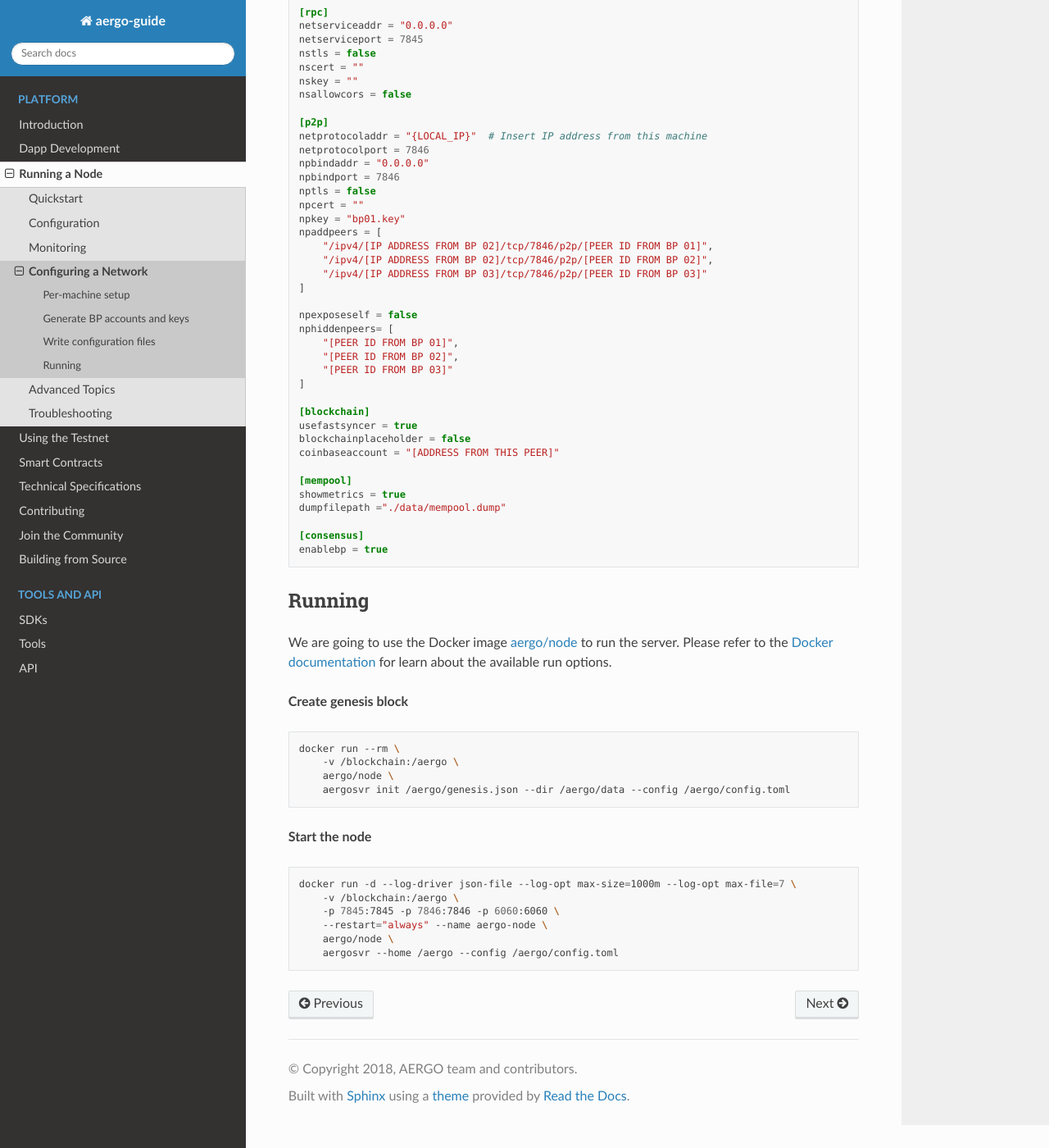
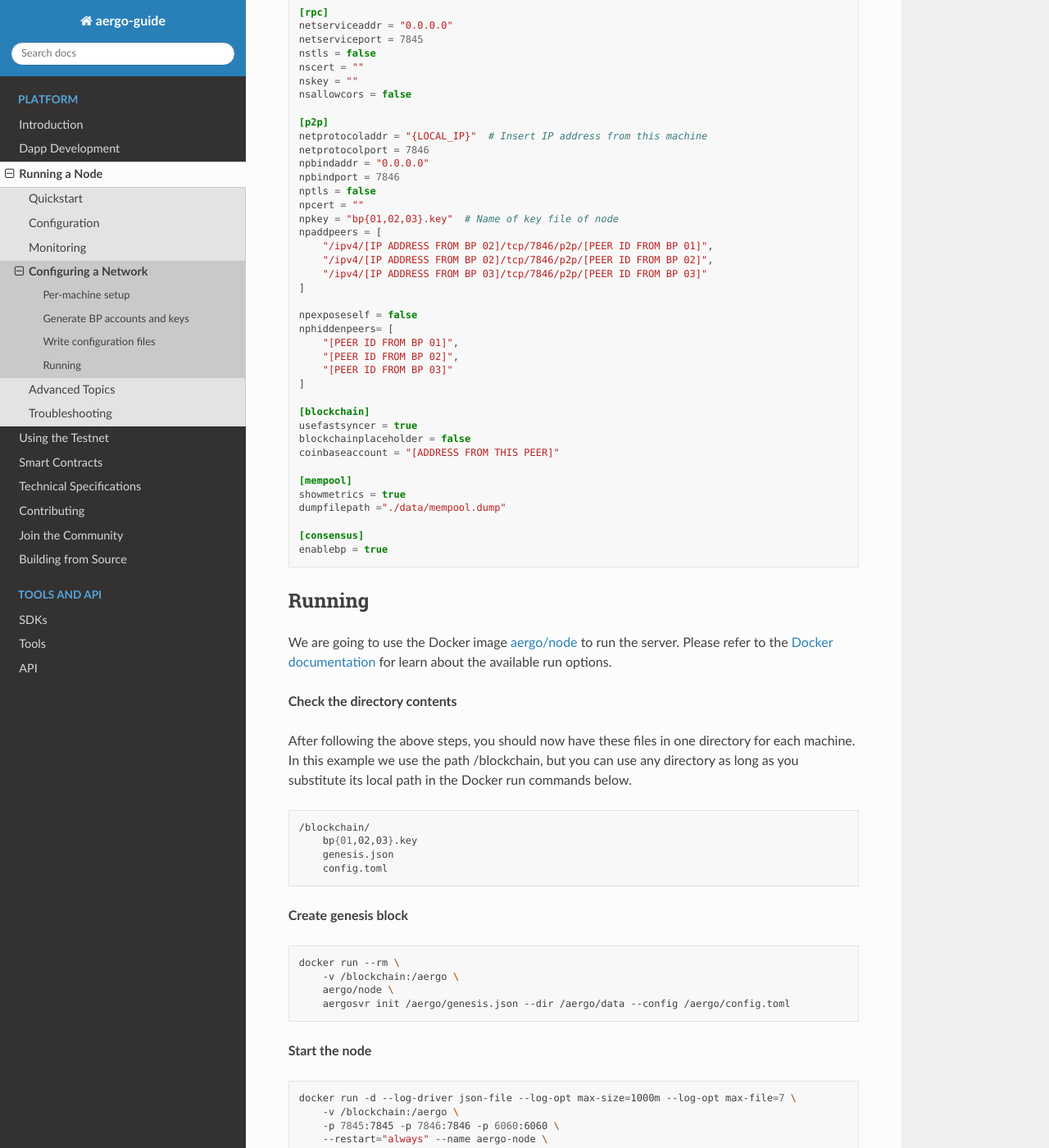
Before and after one commit to aergoio/guide, a Sphinx documentation site: the page built from source/running-node/configure-network.rst, in a window 1280 px wide and 1400 px high, scrolled down 2606 px. Shown: the whole window at 82% size. Built offline with Sphinx 7.4.7 and the Read the Docs theme 2.0.0, drawn with Linux system fonts in a browser that asks for light colours; some of the changed lines change nothing that is shown; some of the changed text lies outside the part shown.

Commit message:
Add details to configure network

```diff
--- a/source/running-node/configure-network.rst
+++ b/source/running-node/configure-network.rst
@@ -52,32 +52,32 @@
 
 .. code-block:: shell
 
-    aergocli account new --password sqltestnet --path genesis
+    aergocli account new --password yourpassword --path genesis
     (displays generated address)
 
-    aergocli account new --password sqltestnet --path bp01
+    aergocli account new --password yourpassword --path bp01
     (displays generated address)
 
-    aergocli account new --password sqltestnet --path bp02
+    aergocli account new --password yourpassword --path bp02
     (displays generated address)
 
-    aergocli account new --password sqltestnet --path bp03
+    aergocli account new --password yourpassword --path bp03
     (displays generated address)
 
 **Export accounts**
 
 .. code-block:: shell
 
-    aergocli account export --address [insert address from genesis]  --password sqltestnet --path genesis
+    aergocli account export --address [insert address from genesis]  --password yourpassword --path genesis
     (displays exported private key)
 
-    aergocli account export --address [insert address from bp01]  --password sqltestnet --path bp01
+    aergocli account export --address [insert address from bp01]  --password yourpassword --path bp01
     (displays exported private key)
 
-    aergocli account export --address [insert address from bp02]  --password sqltestnet --path bp02
+    aergocli account export --address [insert address from bp02]  --password yourpassword --path bp02
     (displays exported private key)
 
-    aergocli account export --address [insert address from bp03]  --password sqltestnet --path bp03
+    aergocli account export --address [insert address from bp03]  --password yourpassword --path bp03
     (displays exported private key)
 
 **Generate peer keys**
@@ -149,7 +149,7 @@
     npbindport = 7846
     nptls = false
     npcert = ""
-    npkey = "bp01.key"
+    npkey = "bp{01,02,03}.key"  # Name of key file of node
     npaddpeers = [
         "/ipv4/[IP ADDRESS FROM BP 02]/tcp/7846/p2p/[PEER ID FROM BP 01]",
         "/ipv4/[IP ADDRESS FROM BP 02]/tcp/7846/p2p/[PEER ID FROM BP 02]",
@@ -181,6 +181,18 @@
 We are going to use the Docker image `aergo/node <https://hub.docker.com/r/aergo/node/>`__ to run the server.
 Please refer to the `Docker documentation <https://docs.docker.com/engine/reference/run/>`__ for learn about the available run options.
 
+**Check the directory contents**
+
+After following the above steps, you should now have these files in one directory for each machine. In this example we use the path /blockchain, but you can use any directory
+as long as you substitute its local path in the Docker run commands below.
+
+.. code-block:: shell
+
+    /blockchain/
+        bp{01,02,03}.key
+        genesis.json
+        config.toml
+
 **Create genesis block**
 
 .. code-block:: shell
```
